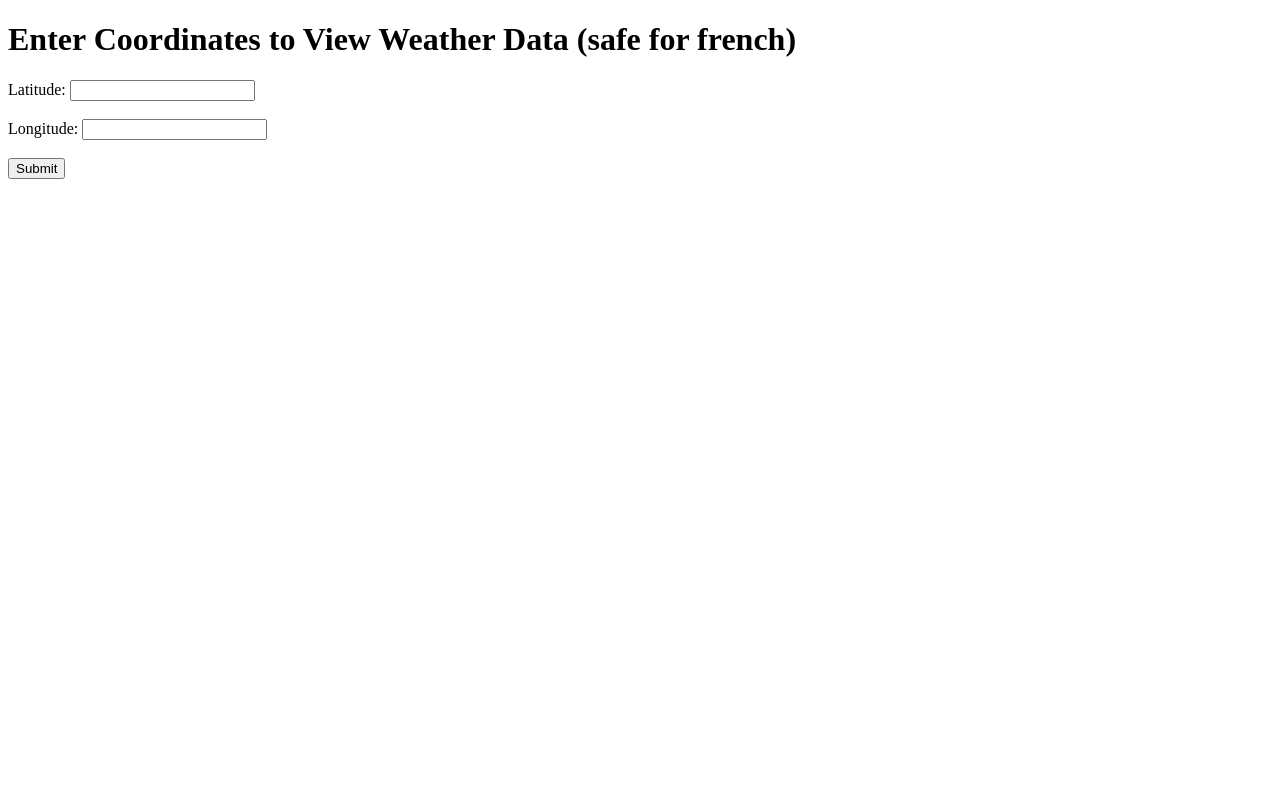
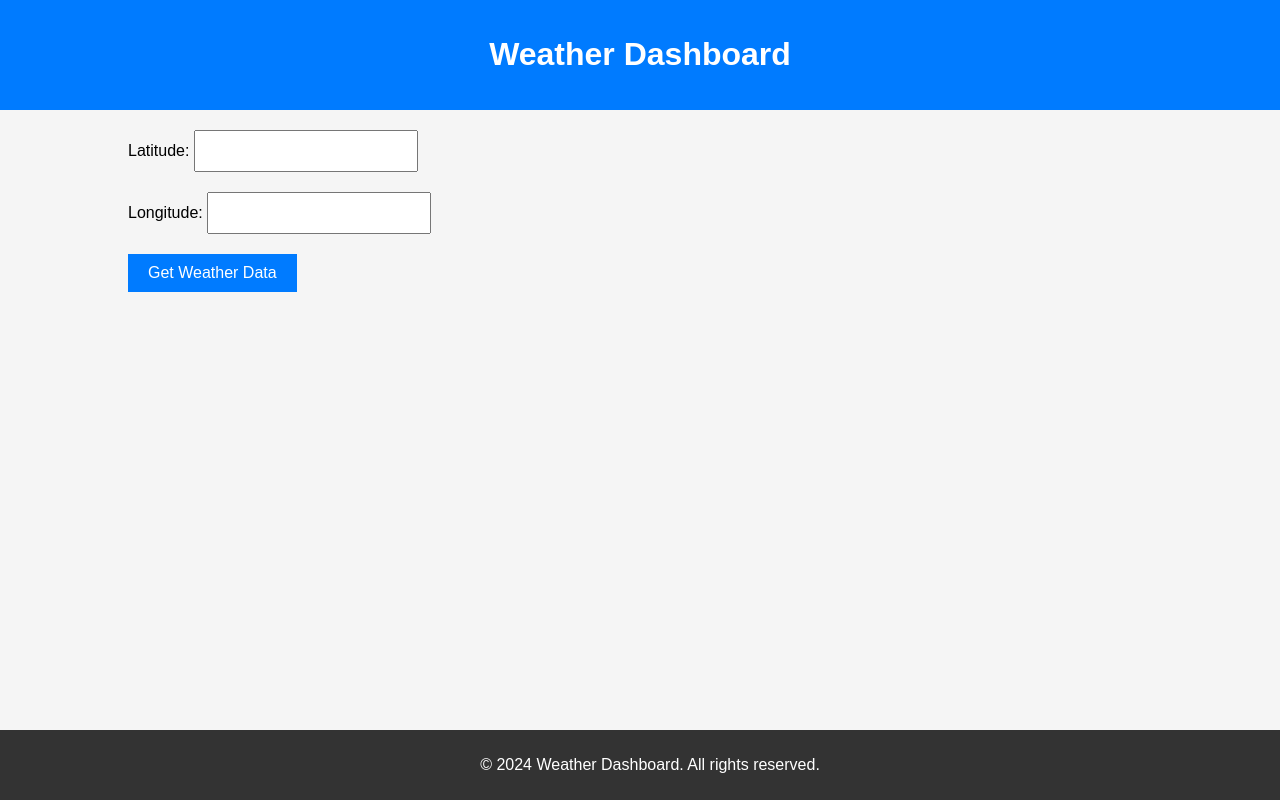
Before and after one commit to Arte1999/WeatherApp, a Flask app: page / in a window 1280 px wide. Run offline with Flask 3, Linux system fonts and the light colour scheme.

Commit message:
index.html

```diff
--- a/templates/index.html
+++ b/templates/index.html
@@ -1,31 +1,106 @@
 <!DOCTYPE html>
 <html lang="en">
+
 <head>
     <meta charset="UTF-8">
     <meta name="viewport" content="width=device-width, initial-scale=1.0">
-    <title>Weather App</title>
+    <title>Weather Dashboard</title>
+    <link rel="icon" href="{{ url_for('static', filename='favicon.ico') }}" type="image/x-icon"> <!-- Favicon -->
+    <style>
+        body {
+            font-family: Arial, sans-serif;
+            margin: 0;
+            padding: 0;
+            background-color: #f5f5f5;
+        }
+
+        header {
+            background-color: #007bff;
+            color: white;
+            padding: 15px;
+            text-align: center;
+        }
+
+        .container {
+            width: 80%;
+            margin: 20px auto;
+        }
+
+        .form-group {
+            margin: 20px 0;
+        }
+
+        .form-group input {
+            width: 200px;
+            padding: 10px;
+            margin-right: 10px;
+            font-size: 16px;
+        }
+
+        .form-group button {
+            padding: 10px 20px;
+            font-size: 16px;
+            background-color: #007bff;
+            color: white;
+            border: none;
+            cursor: pointer;
+        }
+
+        .form-group button:hover {
+            background-color: #0056b3;
+        }
+
+        .chart-container {
+            margin-top: 30px;
+        }
+
+        .chart-container div {
+            margin-top: 20px;
+        }
+
+        footer {
+            background-color: #333;
+            color: white;
+            text-align: center;
+            padding: 10px;
+            position: fixed;
+            width: 100%;
+            bottom: 0;
+        }
+    </style>
 </head>
+
 <body>
+    <header>
+        <h1>Weather Dashboard</h1>
+    </header>
 
-    <h1>Enter Coordinates to View Weather Data (safe for french)</h1>
+    <div class="container">
+        <form method="POST" action="/">
+            <div class="form-group">
+                <label for="latitude">Latitude:</label>
+                <input type="text" id="latitude" name="latitude" required>
+            </div>
+            <div class="form-group">
+                <label for="longitude">Longitude:</label>
+                <input type="text" id="longitude" name="longitude" required>
+            </div>
+            <div class="form-group">
+                <button type="submit">Get Weather Data</button>
+            </div>
+        </form>
 
-    <!-- Form to input latitude and longitude -->
-    <form action="/" method="POST">
-        <label for="latitude">Latitude:</label>
-        <input type="text" id="latitude" name="latitude" required><br><br>
-
-        <label for="longitude">Longitude:</label>
-        <input type="text" id="longitude" name="longitude" required><br><br>
-
-        <button type="submit">Submit</button>
-    </form>
-
-    <!-- Plotly graph will be displayed here -->
-    <div>
         {% if plot_html %}
-            {{ plot_html | safe }}
+        <div class="chart-container">
+            <h3>Weather Data</h3>
+            <div>{{ plot_html|safe }}</div> <!-- Plotly Graph -->
+        </div>
         {% endif %}
     </div>
 
+    <footer>
+        <p>&copy; 2024 Weather Dashboard. All rights reserved.</p>
+    </footer>
 </body>
+
 </html>
```
